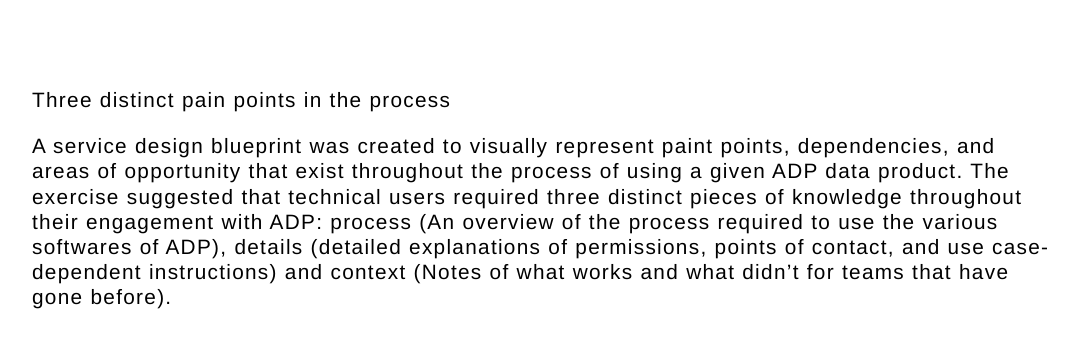
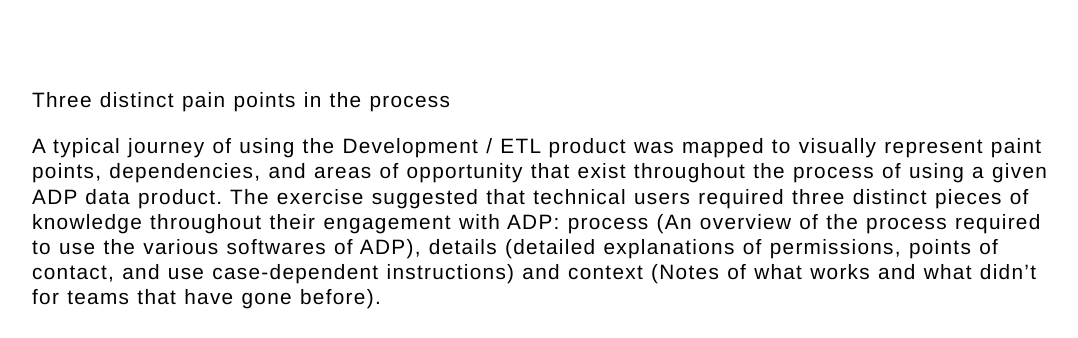
Before and after one commit to connerhunihan/new-gatsby-portfolio, a Gatsby site: page /autodesk in a window 1280 px wide. Shown: the part 3500-3838 px from the top of the page, without its empty margins (96-1174 px from the left). Built offline with nearby package versions, Linux system fonts and the light colour scheme; Gatsby itself is replaced by a stand-in of ours; grey boxes are pictures that could not be loaded.

Commit message:
autodesk update

```diff
--- a/src/pages/autodesk.js
+++ b/src/pages/autodesk.js
@@ -238,15 +238,16 @@
         <div className="paragraph top-margin">
           <h3>Three distinct pain points in the process</h3>
           <p>
-            A service design blueprint was created to visually represent paint
-            points, dependencies, and areas of opportunity that exist throughout
-            the process of using a given ADP data product. The exercise
-            suggested that technical users required three distinct pieces of
-            knowledge throughout their engagement with ADP: process (An overview
-            of the process required to use the various softwares of ADP),
-            details (detailed explanations of permissions, points of contact,
-            and use case-dependent instructions) and context (Notes of what
-            works and what didn’t for teams that have gone before).
+            A typical journey of using the Development / ETL product was mapped
+            to visually represent paint points, dependencies, and areas of
+            opportunity that exist throughout the process of using a given ADP
+            data product. The exercise suggested that technical users required
+            three distinct pieces of knowledge throughout their engagement with
+            ADP: process (An overview of the process required to use the various
+            softwares of ADP), details (detailed explanations of permissions,
+            points of contact, and use case-dependent instructions) and context
+            (Notes of what works and what didn’t for teams that have gone
+            before).
           </p>
           <Img
             style={{ width: "85%", margin: "3% auto 0 auto" }} // top right bottom left
```
